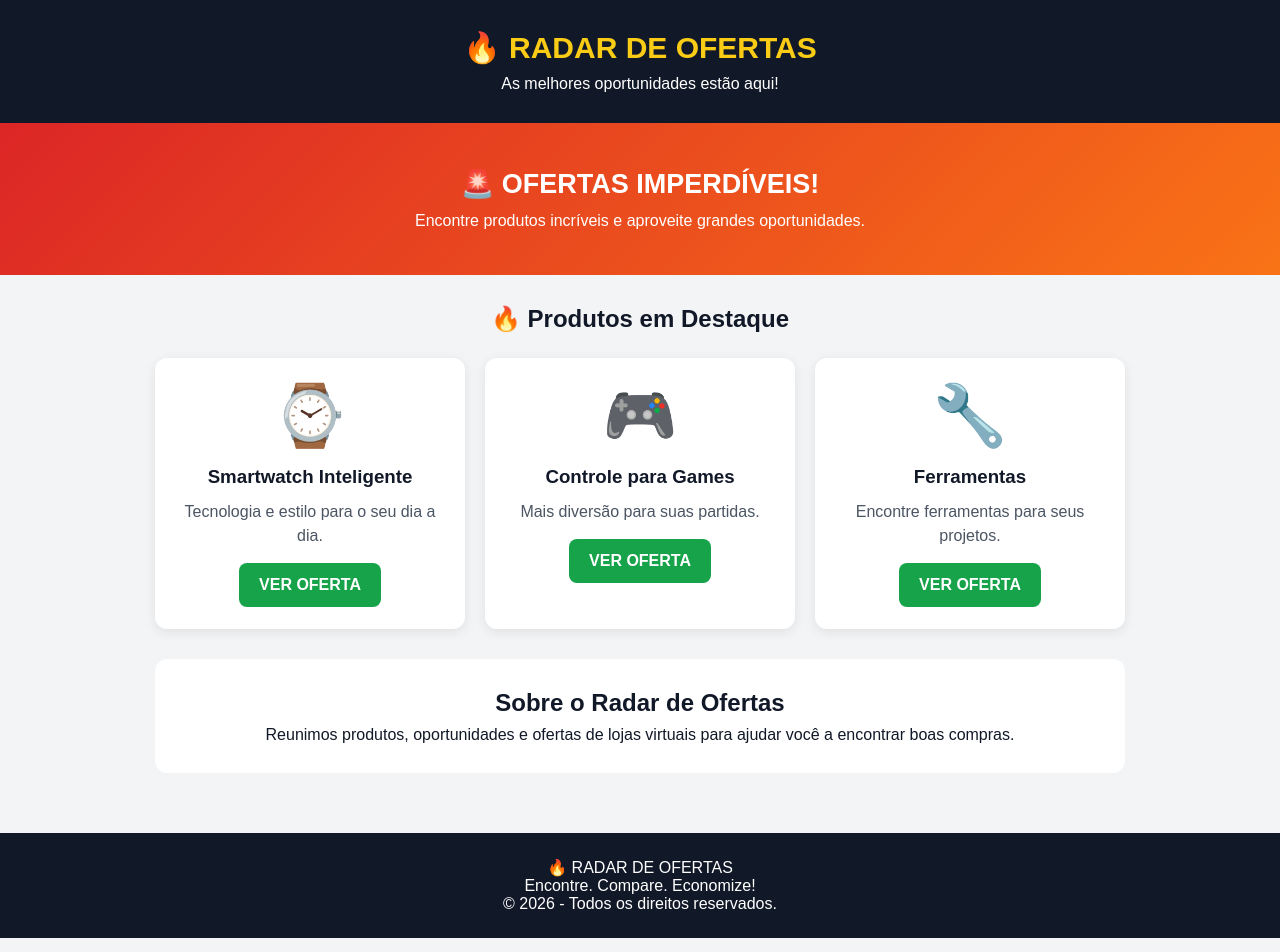
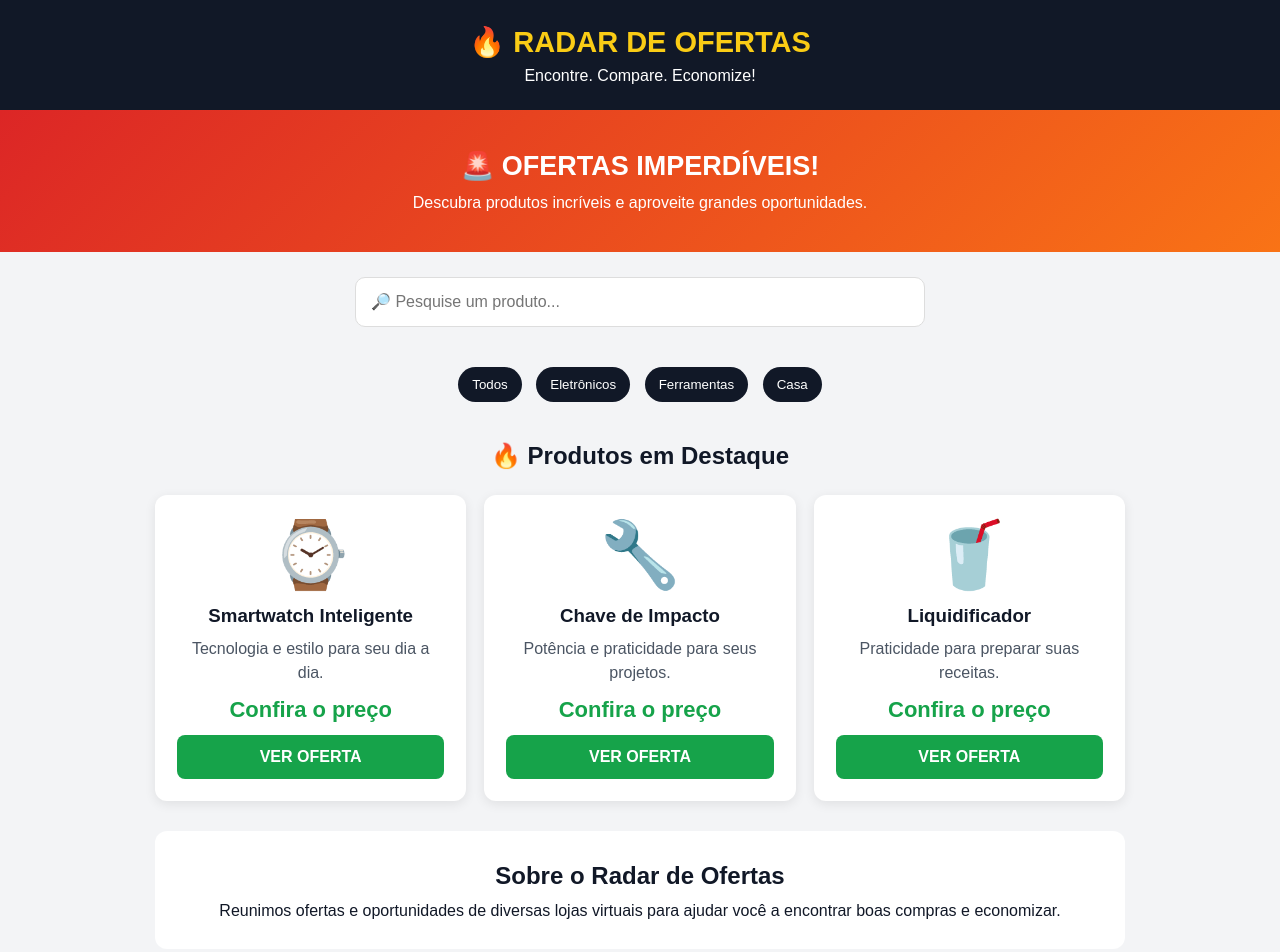
Before and after one commit to benehsousa17-art/radar-de-ofertas, a plain HTML site: page index.html in a window 1280 px wide. Shown: the top 952 px of the page. Drawn offline with Linux system fonts and the light colour scheme.

Commit message:
Update index.html

```diff
--- a/index.html
+++ b/index.html
@@ -6,133 +6,79 @@
 <meta name="viewport" content="width=device-width, initial-scale=1.0">
 <title>Radar de Ofertas</title>
 <style>
-* {
-    margin: 0;
-    padding: 0;
-    box-sizing: border-box;
-}
-body {
-    font-family: Arial, sans-serif;
-    background: #f3f4f6;
-    color: #111827;
-}
-header {
-    background: #111827;
-    color: white;
-    text-align: center;
-    padding: 30px 15px;
-}
-header h1 {
-    color: #facc15;
-    font-size: 30px;
-}
-header p {
-    margin-top: 10px;
-}
-.banner {
-    background: linear-gradient(135deg, #dc2626, #f97316);
-    color: white;
-    text-align: center;
-    padding: 45px 15px;
-}
-.banner h2 {
-    font-size: 27px;
-    margin-bottom: 12px;
-}
-.container {
-    max-width: 1000px;
-    margin: auto;
-    padding: 30px 15px;
-}
-.titulo {
-    text-align: center;
-    margin-bottom: 25px;
-}
-.produtos {
-    display: grid;
-    grid-template-columns: repeat(auto-fit, minmax(220px, 1fr));
-    gap: 20px;
-}
-.produto {
-    background: white;
-    padding: 22px;
-    border-radius: 12px;
-    text-align: center;
-    box-shadow: 0 3px 12px #00000015;
-}
-.imagem {
-    font-size: 60px;
-    margin-bottom: 15px;
-}
-.produto h3 {
-    margin-bottom: 12px;
-}
-.produto p {
-    color: #4b5563;
-    line-height: 1.5;
-    margin-bottom: 15px;
-}
-.botao {
-    display: inline-block;
-    background: #16a34a;
-    color: white;
-    padding: 13px 20px;
-    border-radius: 8px;
-    text-decoration: none;
-    font-weight: bold;
-}
-.sobre {
-    background: white;
-    padding: 25px;
-    border-radius: 12px;
-    margin-top: 30px;
-    text-align: center;
-    line-height: 1.6;
-}
-footer {
-    background: #111827;
-    color: white;
-    text-align: center;
-    padding: 25px;
-    margin-top: 30px;
-}
+*{margin:0;padding:0;box-sizing:border-box}
+body{font-family:Arial,sans-serif;background:#f3f4f6;color:#111827}
+header{background:#111827;color:white;text-align:center;padding:25px 12px}
+header h1{color:#facc15;font-size:29px}
+header p{margin-top:8px}
+.banner{background:linear-gradient(135deg,#dc2626,#f97316);color:white;text-align:center;padding:40px 15px}
+.banner h2{font-size:27px;margin-bottom:12px}
+.busca{max-width:600px;margin:25px auto;padding:0 15px}
+.busca input{width:100%;padding:15px;border:1px solid #ddd;border-radius:10px;font-size:16px}
+.categorias{text-align:center;padding:10px}
+.categorias button{border:0;background:#111827;color:white;padding:10px 14px;margin:5px;border-radius:20px}
+.container{max-width:1000px;margin:auto;padding:25px 15px}
+.titulo{text-align:center;margin-bottom:25px}
+.produtos{display:grid;grid-template-columns:repeat(auto-fit,minmax(220px,1fr));gap:18px}
+.produto{background:white;padding:22px;border-radius:12px;text-align:center;box-shadow:0 3px 12px #00000015}
+.imagem{font-size:65px;margin-bottom:12px}
+.produto h3{margin-bottom:10px}
+.produto p{color:#4b5563;line-height:1.5;margin-bottom:12px}
+.preco{color:#16a34a;font-size:22px;font-weight:bold;margin:12px}
+.botao{display:block;background:#16a34a;color:white;padding:13px;border-radius:8px;text-decoration:none;font-weight:bold}
+.sobre{background:white;padding:25px;border-radius:12px;margin-top:30px;text-align:center;line-height:1.7}
+footer{background:#111827;color:white;text-align:center;padding:25px;margin-top:30px;line-height:1.8}
 </style>
 </head>
 <body>
 
 <header>
 <h1>🔥 RADAR DE OFERTAS</h1>
-<p>As melhores oportunidades estão aqui!</p>
+<p>Encontre. Compare. Economize!</p>
 </header>
 
 <section class="banner">
 <h2>🚨 OFERTAS IMPERDÍVEIS!</h2>
-<p>Encontre produtos incríveis e aproveite grandes oportunidades.</p>
+<p>Descubra produtos incríveis e aproveite grandes oportunidades.</p>
 </section>
+
+<div class="busca">
+<input type="text" id="pesquisa" placeholder="🔎 Pesquise um produto..." oninput="filtrar()">
+</div>
+
+<div class="categorias">
+<button onclick="categoria('todos')">Todos</button>
+<button onclick="categoria('eletronicos')">Eletrônicos</button>
+<button onclick="categoria('ferramentas')">Ferramentas</button>
+<button onclick="categoria('casa')">Casa</button>
+</div>
 
 <main class="container">
 <h2 class="titulo">🔥 Produtos em Destaque</h2>
 
 <div class="produtos">
 
-<div class="produto">
+<div class="produto" data-categoria="eletronicos">
 <div class="imagem">⌚</div>
 <h3>Smartwatch Inteligente</h3>
-<p>Tecnologia e estilo para o seu dia a dia.</p>
+<p>Tecnologia e estilo para seu dia a dia.</p>
+<div class="preco">Confira o preço</div>
 <a class="botao" href="#" target="_blank">VER OFERTA</a>
 </div>
 
-<div class="produto">
-<div class="imagem">🎮</div>
-<h3>Controle para Games</h3>
-<p>Mais diversão para suas partidas.</p>
+<div class="produto" data-categoria="ferramentas">
+<div class="imagem">🔧</div>
+<h3>Chave de Impacto</h3>
+<p>Potência e praticidade para seus projetos.</p>
+<div class="preco">Confira o preço</div>
 <a class="botao" href="#" target="_blank">VER OFERTA</a>
 </div>
 
-<div class="produto">
-<div class="imagem">🔧</div>
-<h3>Ferramentas</h3>
-<p>Encontre ferramentas para seus projetos.</p>
+<div class="produto" data-categoria="casa">
+<div class="imagem">🥤</div>
+<h3>Liquidificador</h3>
+<p>Praticidade para preparar suas receitas.</p>
+<div class="preco">Confira o preço</div>
 <a class="botao" href="#" target="_blank">VER OFERTA</a>
 </div>
 
@@ -140,7 +86,7 @@ footer {
 
 <section class="sobre">
 <h2>Sobre o Radar de Ofertas</h2>
-<p>Reunimos produtos, oportunidades e ofertas de lojas virtuais para ajudar você a encontrar boas compras.</p>
+<p>Reunimos ofertas e oportunidades de diversas lojas virtuais para ajudar você a encontrar boas compras e economizar.</p>
 </section>
 </main>
 
@@ -150,5 +96,20 @@ footer {
 <p>© 2026 - Todos os direitos reservados.</p>
 </footer>
 
+<script>
+function filtrar(){
+let busca=document.getElementById('pesquisa').value.toLowerCase();
+document.querySelectorAll('.produto').forEach(p=>{
+p.style.display=p.innerText.toLowerCase().includes(busca)?'block':'none';
+});
+}
+function categoria(cat){
+document.querySelectorAll('.produto').forEach(p=>{
+p.style.display=cat==='todos'||p.dataset.categoria===cat?'block':'none';
+});
+document.getElementById('pesquisa').value='';
+}
+</script>
+
 </body>
 </html>
```
